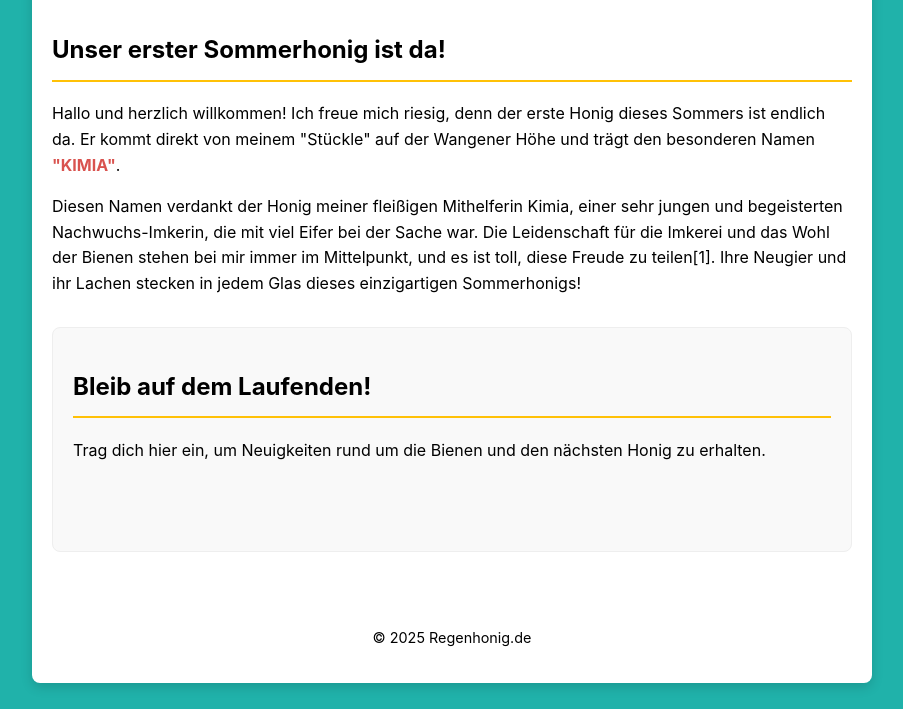
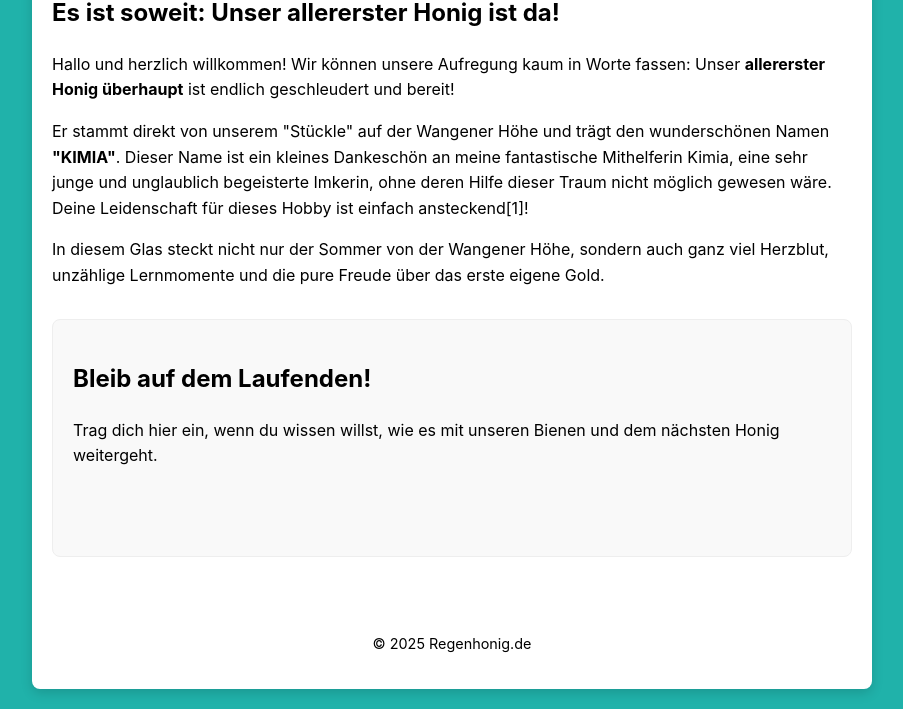
Before and after one commit to frank-bee/regenhonig, a plain HTML site: page index.html in a window 1280 px wide. Shown: the part 464-1173 px from the top of the page, without its empty margins (188-1091 px from the left). Drawn offline with Linux system fonts and the light colour scheme; grey boxes are pictures that could not be loaded.

Commit message:
Update index.html

```diff
--- a/index.html
+++ b/index.html
@@ -3,20 +3,20 @@
 <head>
     <meta charset="UTF-8">
     <meta name="viewport" content="width=device-width, initial-scale=1.0">
-    <title>Regenhonig.de - Dein Honig von der Wangener Höhe</title>
+    <title>Regenhonig.de - Unser allererster Honig!</title>
     <style>
         body {
             font-family: -apple-system, BlinkMacSystemFont, "Segoe UI", Roboto, Helvetica, Arial, sans-serif;
             line-height: 1.6;
             margin: 0;
             background-color: #20B2AA; /* Türkiser Hintergrund */
-            color: #000000; /* Schwarzer Text */
+            color: #000000; /* Textfarbe ausschließlich schwarz */
         }
         .container {
             max-width: 800px;
             margin: 20px auto;
             padding: 20px;
-            background-color: #ffffff;
+            background-color: #ffffff; /* Weißer Bereich für den Inhalt */
             border-radius: 8px;
             box-shadow: 0 4px 12px rgba(0,0,0,0.15);
         }
@@ -25,23 +25,20 @@
             height: auto;
             border-radius: 8px;
             margin-bottom: 20px;
+            display: block;
         }
         h1, h2 {
             color: #000000;
-            border-bottom: 2px solid #ffc107; /* Honigfarbener Akzent */
-            padding-bottom: 10px;
         }
         h1 {
             text-align: center;
             font-size: 2.5em;
-            border: none;
         }
         p {
             margin-bottom: 1em;
         }
-        .highlight {
-            font-weight: bold;
-            color: #D9534F; /* Ein warmer, roter Akzent für den Namen */
+        .kimia {
+            font-weight: bold; /* Dezent hervorgehoben */
         }
         .form-container {
             background-color: #f9f9f9;
@@ -63,21 +60,26 @@
 
     <div class="container">
 
-        <img src="https://picsum.photos/800/300?image=1069" alt="Bienen auf einer Wabe" class="header-image">
+        <!-- NEU: Bild, das Bienen auf einer Wabe zeigt -->
+        <img src="https://source.unsplash.com/800x300/?bees,honeycomb" alt="Fleißige Bienen auf einer Honigwabe" class="header-image">
 
         <h1>Regenhonig.de</h1>
 
-        <h2>Unser erster Sommerhonig ist da!</h2>
+        <!-- NEU: Text angepasst, um den "allerersten Honig" zu feiern -->
+        <h2>Es ist soweit: Unser allererster Honig ist da!</h2>
         <p>
-            Hallo und herzlich willkommen! Ich freue mich riesig, denn der erste Honig dieses Sommers ist endlich da. Er kommt direkt von meinem "Stückle" auf der Wangener Höhe und trägt den besonderen Namen <span class="highlight">"KIMIA"</span>.
+            Hallo und herzlich willkommen! Wir können unsere Aufregung kaum in Worte fassen: Unser <strong>allererster Honig überhaupt</strong> ist endlich geschleudert und bereit!
         </p>
         <p>
-            Diesen Namen verdankt der Honig meiner fleißigen Mithelferin Kimia, einer sehr jungen und begeisterten Nachwuchs-Imkerin, die mit viel Eifer bei der Sache war. Die Leidenschaft für die Imkerei und das Wohl der Bienen stehen bei mir immer im Mittelpunkt, und es ist toll, diese Freude zu teilen[1]. Ihre Neugier und ihr Lachen stecken in jedem Glas dieses einzigartigen Sommerhonigs!
+            Er stammt direkt von unserem "Stückle" auf der Wangener Höhe und trägt den wunderschönen Namen <span class="kimia">"KIMIA"</span>. Dieser Name ist ein kleines Dankeschön an meine fantastische Mithelferin Kimia, eine sehr junge und unglaublich begeisterte Imkerin, ohne deren Hilfe dieser Traum nicht möglich gewesen wäre. Deine Leidenschaft für dieses Hobby ist einfach ansteckend[1]!
+        </p>
+        <p>
+            In diesem Glas steckt nicht nur der Sommer von der Wangener Höhe, sondern auch ganz viel Herzblut, unzählige Lernmomente und die pure Freude über das erste eigene Gold.
         </p>
 
         <div class="form-container">
             <h2>Bleib auf dem Laufenden!</h2>
-            <p>Trag dich hier ein, um Neuigkeiten rund um die Bienen und den nächsten Honig zu erhalten.</p>
+            <p>Trag dich hier ein, wenn du wissen willst, wie es mit unseren Bienen und dem nächsten Honig weitergeht.</p>
 
             <!-- Start: Code für das Mailjet Formular -->
             <iframe data-w-token="1214af39f0c959ae8b6e" data-w-type="pop-in" frameborder="0" scrolling="yes" marginheight="0" marginwidth="0" src="https://s8xv4.mjt.lu/wgt/s8xv4/0068/form?c=4f47bbbb" width="100%" style="height: 0;"></iframe>
```
